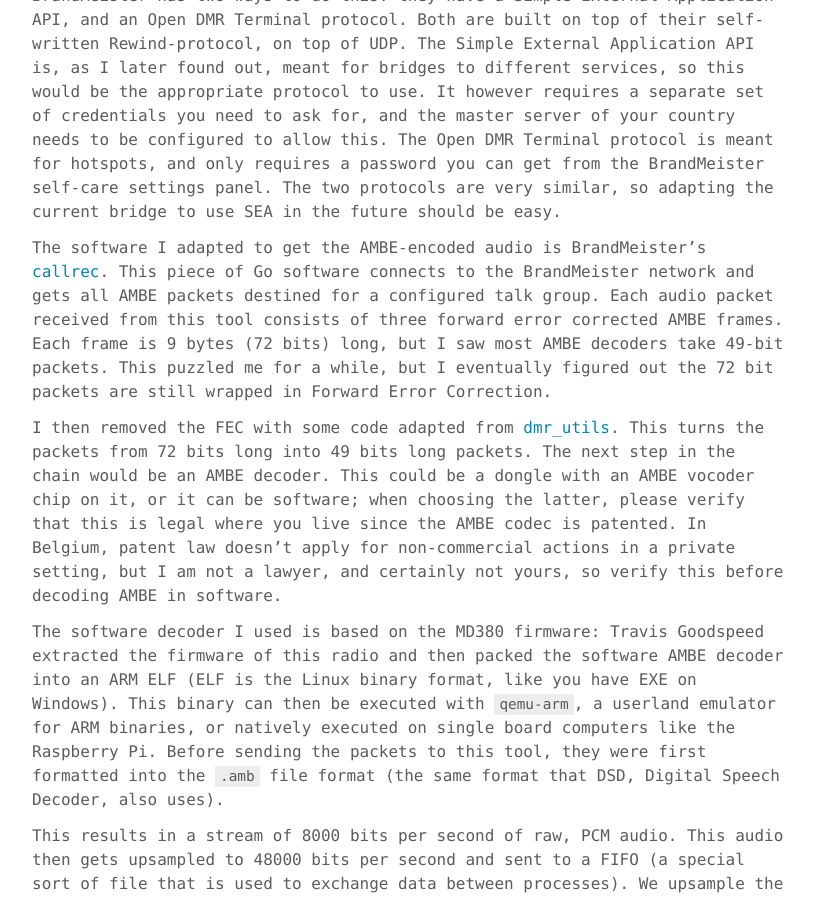
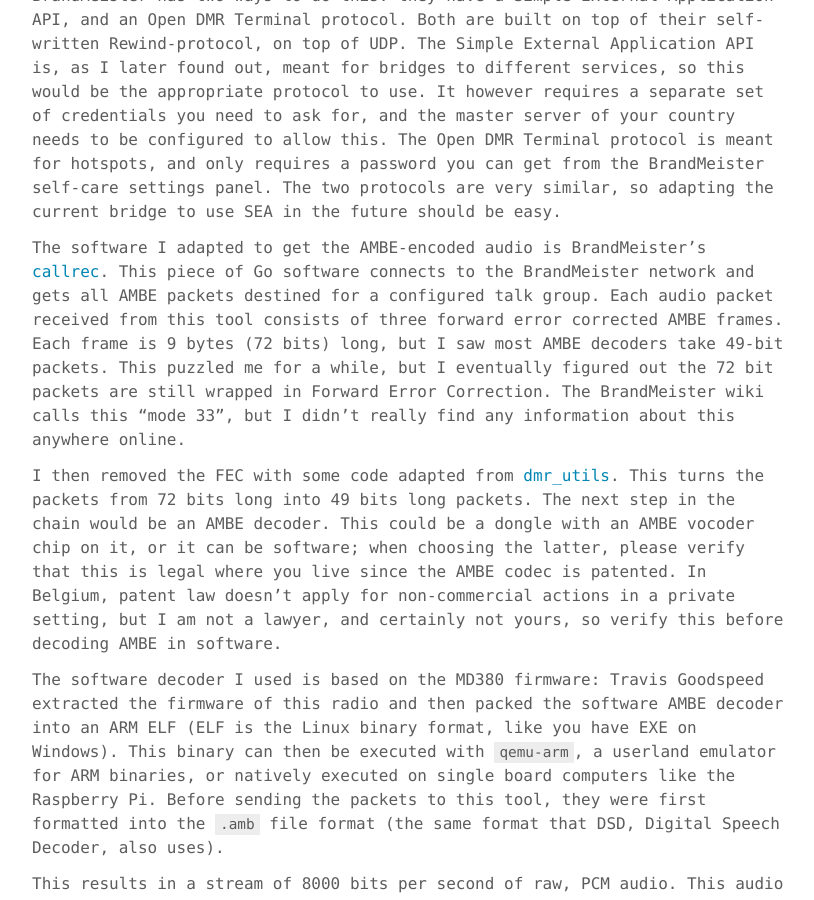
Before and after one commit to redfast00/redfast00.github.io, a Jekyll site: the page built from _posts/2020-05-06-building-a-brandmeister-dmr-bridge.md, in a window 1280 px wide and 900 px high, scrolled down 1303 px. Shown: the whole window, without its empty margins (232-1046 px from the left). Built offline with Jekyll 4.4.1, drawn with Linux system fonts in a browser that asks for light colours.

Commit message:
Add mode 33 reference

```diff
--- a/_posts/2020-05-06-building-a-brandmeister-dmr-bridge.md
+++ b/_posts/2020-05-06-building-a-brandmeister-dmr-bridge.md
@@ -63,6 +63,8 @@ packets destined for a configured talk group. Each audio packet received from th
 consists of three forward error corrected AMBE frames. Each frame is 9 bytes (72 bits) long,
 but I saw most AMBE decoders take 49-bit packets. This puzzled me for a while, but
 I eventually figured out the 72 bit packets are still wrapped in Forward Error Correction.
+The BrandMeister wiki calls this "mode 33", but I didn't really find any information about this
+anywhere online.
 
 I then removed the FEC with some code adapted from [dmr_utils](https://github.com/n0mjs710/dmr_utils/).
 This turns the packets from 72 bits long into 49 bits long packets.
```
